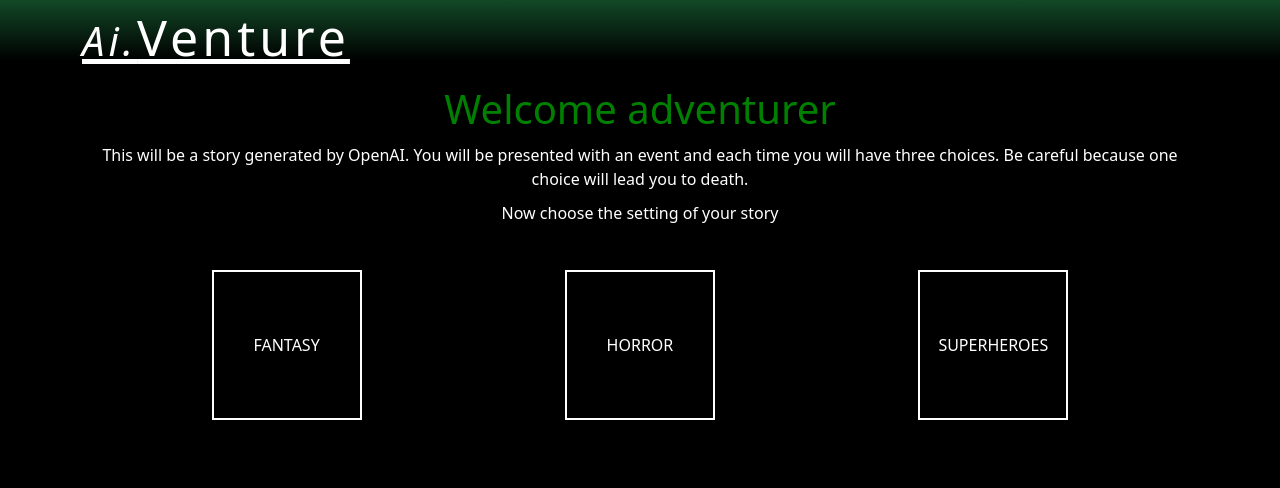
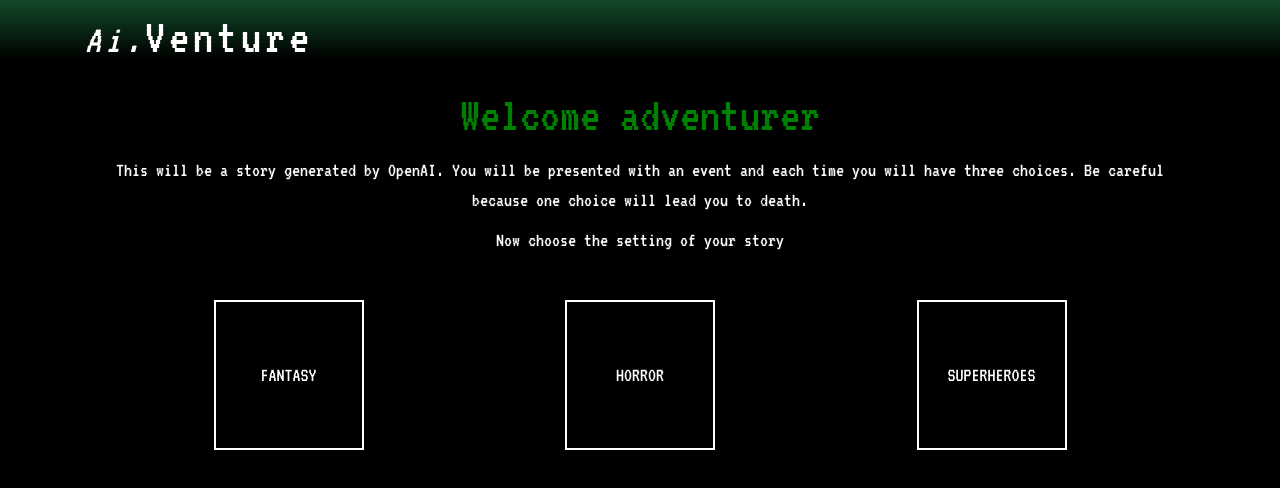
Before and after one commit to Luis-Mocha/ai-text-adventure, a Vue app: page / in a window 1280 px wide. Shown: the top 488 px of the page. Built offline with nearby package versions, Linux system fonts and the light colour scheme.

Commit message:
fontand links

```diff
--- a/src/style/main.scss
+++ b/src/style/main.scss
@@ -5,6 +5,9 @@
     margin: 0;
     padding: 0;
     box-sizing: border-box;
+
+    font-family: 'VT323', monospace;
+    font-size: 20px;
 }
 
 h1, h2, h3, h4, h5, p {
@@ -14,4 +17,5 @@ h1, h2, h3, h4, h5, p {
 
 a {
     color: inherit;
+    text-decoration: none;
 }
```
